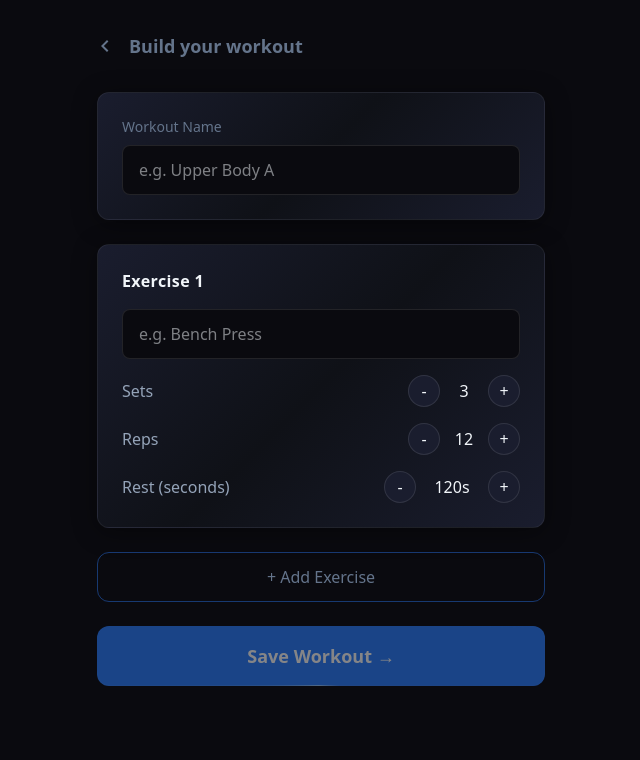
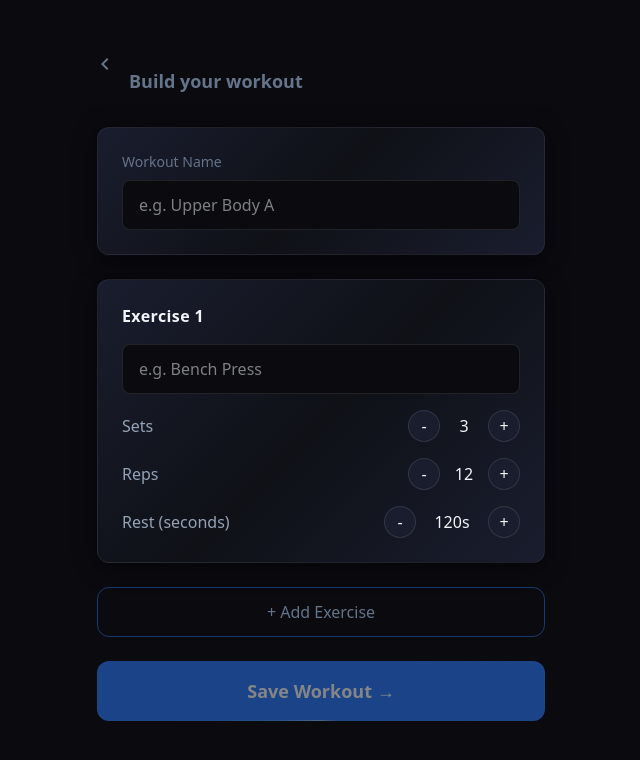
Before and after one commit to ellis-restea/LiftBeat, a Next.js app: page /workout-setup in a window 1280 px wide. Shown: the top 760 px of the page, without its empty margins (319-959 px from the left). Built offline with nearby package versions, Linux system fonts and the light colour scheme; no server answers.

Commit message:
Add 35px margin-top to Build your workout / Edit workout heading
Co-Authored-By: Claude Sonnet 4.6 <noreply@anthropic.com>

```diff
--- a/app/workout-setup/page.tsx
+++ b/app/workout-setup/page.tsx
@@ -220,7 +220,7 @@ function WorkoutSetupInner() {
               </svg>
             </button>
           )}
-          <h1 className="text-lg font-semibold text-[#64748b]">{isEditing ? "Edit workout" : "Build your workout"}</h1>
+          <h1 className="text-lg font-semibold text-[#64748b] mt-[35px]">{isEditing ? "Edit workout" : "Build your workout"}</h1>
         </div>
 
         <div className="grid gap-6">
```
